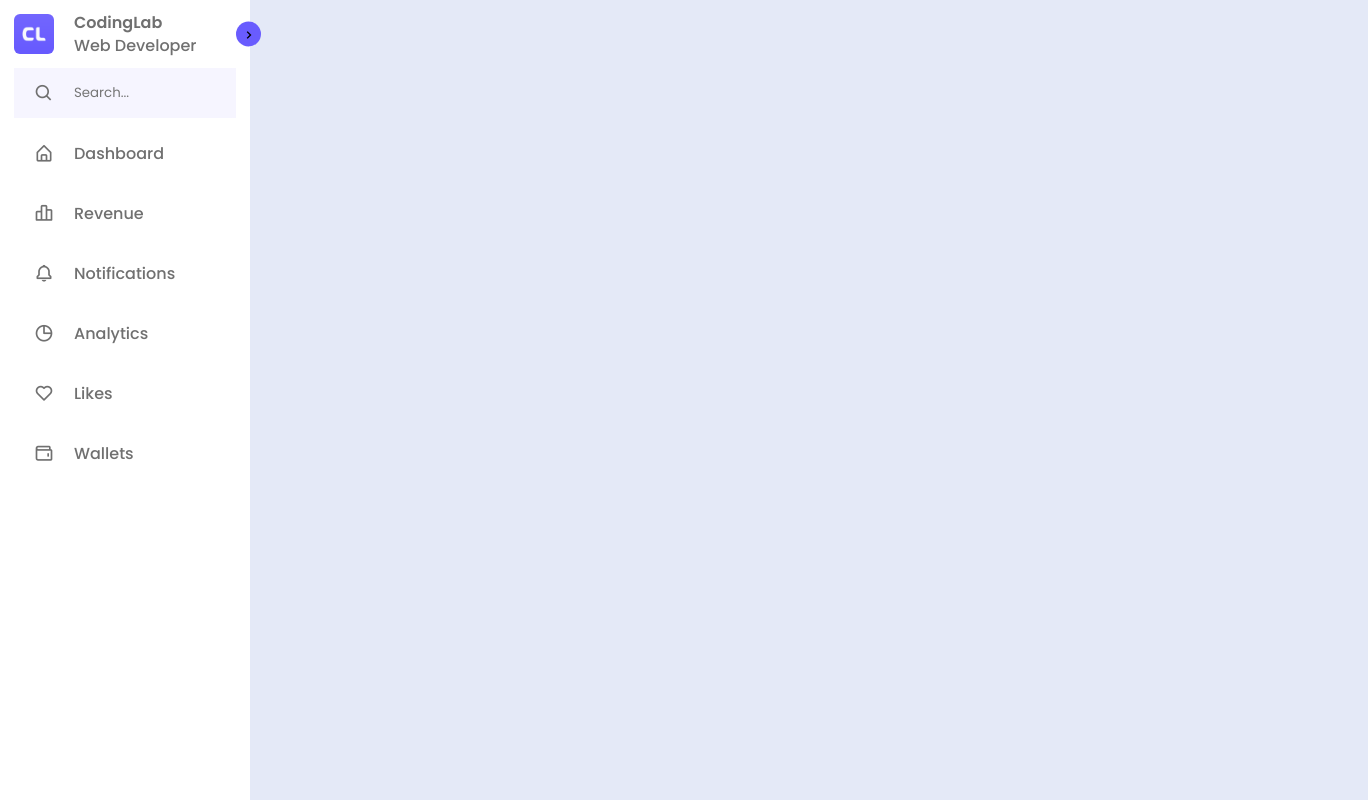
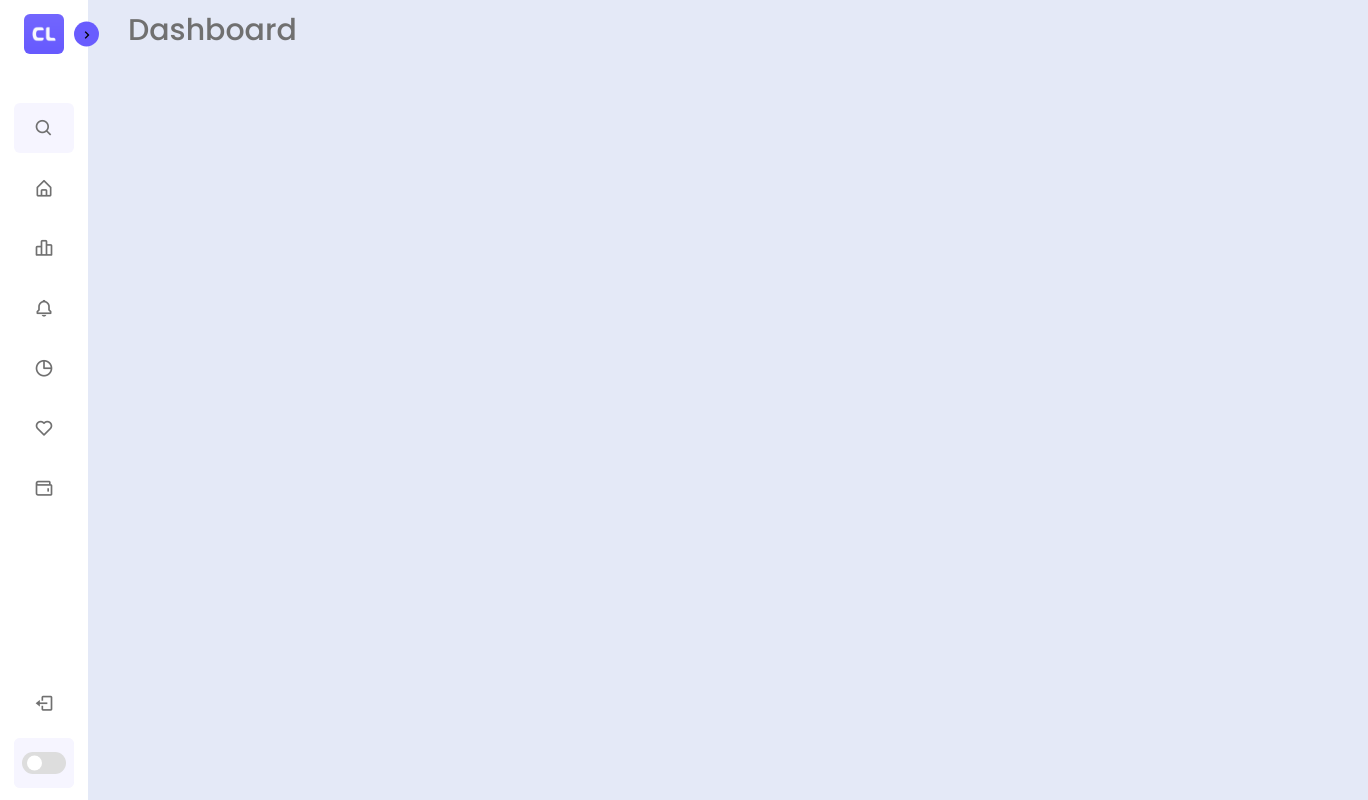
Before and after one commit to 19dhananjay95/Responsive-Sidebar-menu, a plain HTML site: page index.html in a window 1280 px wide. Shown: the whole page, 1368 px wide, since content can reach past the window. Drawn offline with nearby package versions, Linux system fonts and the light colour scheme.

Commit message:
Full Project Done

```diff
--- a/index.html
+++ b/index.html
@@ -11,7 +11,8 @@
       rel="stylesheet"
     />
   </head>
-  <nav class="sidebar">
+  <body>
+    <nav class="sidebar close">
       <header>
         <div class="image-text">
           <span class="image">
@@ -28,7 +29,7 @@
         <div class="menu">
           <li class="search-box">
             <i class="bx bx-search icon"></i>
-          <input type="search" placeholder="Search..." />
+            <input type="text" placeholder="Search..." />
           </li>
           <ul class="menu-links">
             <li class="nav-link">
@@ -69,7 +70,30 @@
             </li>
           </ul>
         </div>
+        <div class="bottom-content">
+          <li class="">
+            <a href="#">
+              <i class="bx bx-log-out icon"></i>
+              <span class="text nav-text">Logout</span>
+            </a>
+          </li>
+          <li class="mode">
+            <div class="moon-sun">
+              <i class="bx bx-moon icon moon"></i>
+              <i class="bx bx-sun icon sun"></i>
+            </div>
+            <span class="mode-text text">Dark Mode</span>
+            <div class="toggle-switch">
+              <span class="switch"></span>
+            </div>
+          </li>
+        </div>
       </div>
     </nav>
-  <body></body>
+
+    <section class="home">
+      <div class="text">Dashboard</div>
+    </section>
+    <script src="script.js"></script>
+  </body>
 </html>
--- /dev/null
+++ b/script.js
@@ -0,0 +1,22 @@
+const body = document.querySelector("body");
+sidebar = body.querySelector(".sidebar");
+toggle = body.querySelector(".toggle");
+searchBtn = body.querySelector(".search-box");
+modeSwtich = body.querySelector(".toggle-switch");
+modeText = body.querySelector(".mode-text");
+
+toggle.addEventListener("click", () => {
+  sidebar.classList.toggle("close");
+});
+searchBtn.addEventListener("click", () => {
+  sidebar.classList.remove("close");
+});
+modeSwtich.addEventListener("click", () => {
+  body.classList.toggle("dark");
+
+  if (body.classList.contains("dark")) {
+    modeText.innerText = "Light Mode";
+  } else {
+    modeText.innerText = "Dark Mode";
+  }
+});
--- a/style.css
+++ b/style.css
@@ -24,6 +24,15 @@
 body {
   height: 100vh;
   background: var(--body-color);
+  transition: var(--tran-04);
+}
+body.dark {
+  --body-color: #18191a;
+  --sidebar-color: #242526;
+  --primary-color: #3a3b3c;
+  --primary-color-light: #3a3b3c;
+  --toggle-color: #fff;
+  --text-color: #ccc;
 }
 /* =====Sidebar===== */
 .sidebar {
@@ -34,17 +43,29 @@ body {
   width: 250px;
   padding: 10px 14px;
   background: var(--sidebar-color);
+  transition: var(--tran-05);
+  z-index: 100;
+}
+.sidebar.close {
+  width: 88px;
 }
 /* =====Resable css===== */
 .sidebar .text {
   font-size: 16px;
   font-weight: 500;
   color: var(--text-color);
+  transition: var(--tran-04);
+  white-space: nowrap;
+  opacity: 1;
+}
+.sidebar.close .text {
+  opacity: 0;
 }
 .sidebar .image {
   min-width: 60px;
   display: flex;
   align-items: center;
+  justify-content: center;
 }
 .sidebar li {
   height: 50px;
@@ -91,7 +112,7 @@ header .image-text .header-text {
   position: absolute;
   top: 50%;
   right: -25px;
-  transform: translateY(-50%);
+  transform: translateY(-50%) rotate(180deg);
   height: 25px;
   width: 25px;
   background: var(--primary-color);
@@ -99,15 +120,29 @@ header .image-text .header-text {
   align-items: center;
   justify-content: center;
   border-radius: 50%;
+  transition: var(--tran-03);
+}
+.sidebar.close header .toggle {
+  transform: translateY(-50%);
+}
+body.dark .sidebar header .toggle {
+  color: var(--text-color);
+}
+.sidebar .menu {
+  margin-top: 35px;
 }
 .sidebar .search-box {
   background: var(--primary-color-light);
+  border-radius: 6px;
+  transition: var(--tran-05);
 }
 .search-box input {
   height: 100%;
   width: 100%;
   outline: none;
   border: none;
+  font-size: 16px;
+  font-weight: 500;
   border-radius: 6px;
   background: var(--primary-color-light);
 }
@@ -127,3 +162,90 @@ header .image-text .header-text {
 .sidebar li a:hover .text {
   color: var(--sidebar-color);
 }
+body.dark .sidebar li a:hover .icon,
+body.dark .sidebar li a:hover .text {
+  color: var(--text-color);
+}
+.sidebar .menu-bar {
+  height: calc(100% - 50px);
+  display: flex;
+  flex-direction: column;
+  justify-content: space-between;
+}
+.menu-bar .mode {
+  position: relative;
+  border-radius: 6px;
+  background: var(--primary-color-light);
+}
+.menu-bar .mode .moon-sun {
+  height: 50px;
+  width: 60px;
+  display: flex;
+  align-items: center;
+}
+.menu-bar .mode i {
+  transition: var(--tran-03);
+  position: absolute;
+}
+.menu-bar .mode i.sun {
+  opacity: 0;
+}
+body.dark .menu-bar .mode i.sun {
+  opacity: 1;
+}
+body.dark .menu-bar .mode i.moon {
+  opacity: 0;
+}
+.menu-bar .mode .toggle-switch {
+  position: absolute;
+  right: 0;
+  align-items: center;
+  justify-content: center;
+  height: 100%;
+  min-width: 60px;
+  display: flex;
+  cursor: pointer;
+  border-radius: 6px;
+  background: var(--primary-color-light);
+  transition: var(--tran-05);
+}
+.toggle-switch .switch {
+  height: 22px;
+  width: 44px;
+  border-radius: 25px;
+  background: var(--toggle-color);
+  position: relative;
+}
+.switch::before {
+  content: "";
+  position: absolute;
+  height: 15px;
+  width: 15px;
+  border-radius: 50%;
+  top: 50%;
+  left: 5px;
+  transform: translateY(-50%);
+  background: var(--sidebar-color);
+  transition: var(--tran-03);
+}
+body.dark .switch::before {
+  left: 24px;
+}
+.home {
+  position: relative;
+  left: 250px;
+  height: 100vh;
+  width: calc(100%-250px);
+  background: var(--body-color);
+  transition: var(--tran-05);
+}
+.home .text {
+  font-size: 30px;
+  font-weight: 500;
+  color: var(--text-color);
+  padding: 8px 40px;
+}
+.sidebar.close ~ .home {
+  width: calc(100%-88px);
+  left: 88px;
+}
```
Lines whose indentation alone changed are shown as unchanged.
